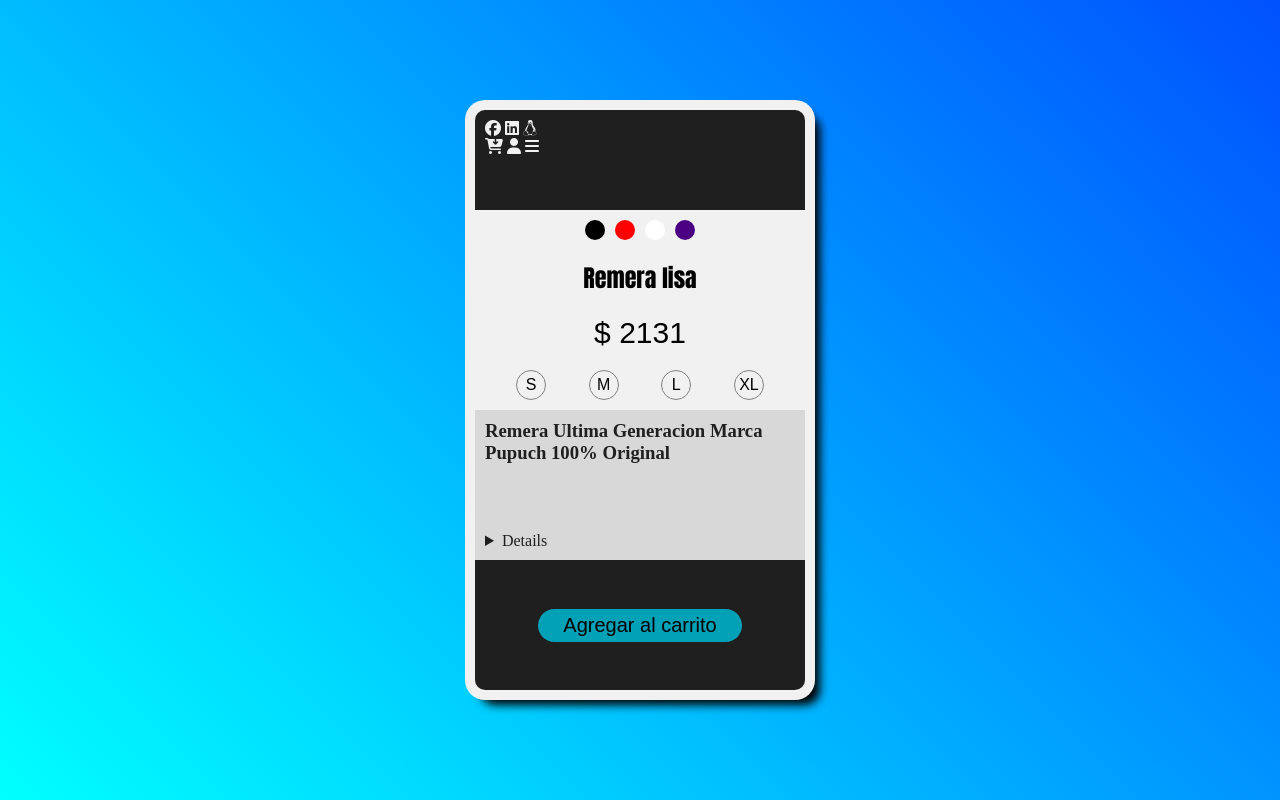
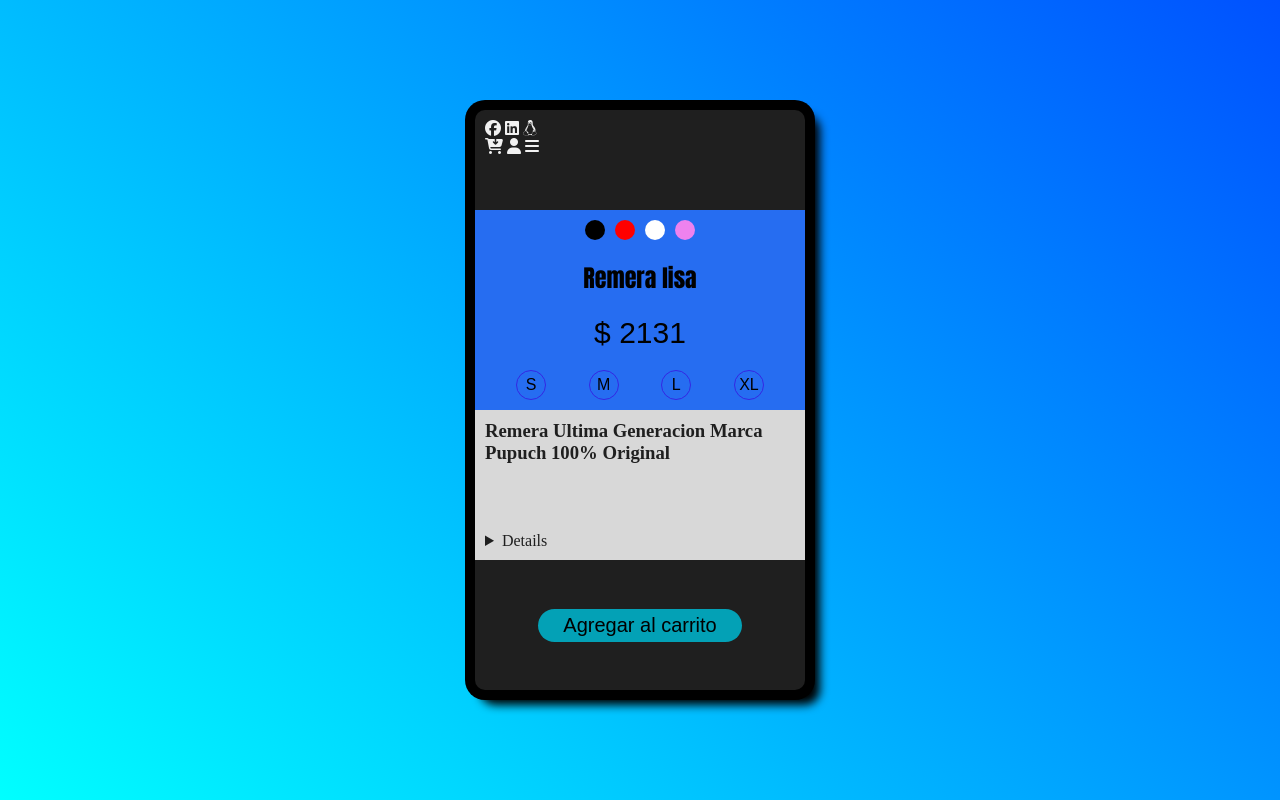
Before and after one commit to Keller471/TP1-TP-JUEVES, a plain HTML site: page index.html in a window 1280 px wide. Drawn offline with Linux system fonts and the light colour scheme.

Commit message:
3er cambio

```diff
--- a/css/style copy.css
+++ b/css/style copy.css
@@ -8,17 +8,20 @@ body{
     height: 100vh;
     width: 100%;
 }
-.negro{
+.negro {
     background-color: black;
 }
-.blanco{
+
+.rojo {
+    background-color: red;
+}
+
+.blanco {
     background-color: white;
 }
-.rojo{
-    background-color: red;
-}
-.violeta{
-    background-color: indigo;
+
+.violeta {
+    background-color: violet;
 }
 .container{
     height: 100%;
@@ -30,7 +33,7 @@ body{
         height: 600px;
         width: 50%;
         max-width: 350px;
-        background-color: #f1f1f1;
+        background-color: #000000;
         border-radius: 20px;
         padding: 10px;
         box-shadow: 10px 10px 10px -5px black;
@@ -55,7 +58,7 @@ body{
         & .producto{
             height: 200px;
             width: 100%;
-            background-color: #f1f1f1;
+            background-color: #266df1;
             padding: 10px;
             display: flex;
             justify-content: space-between;
@@ -86,7 +89,7 @@ body{
                 width: 80%;
                 justify-content: space-between;
                 & li{
-                    border: solid 1px grey;
+                    border: solid 1px rgb(52, 39, 228);
                     width:30px;
                     height:30px;
                     border-radius:50%;
@@ -145,6 +148,6 @@ body{
 }
 @media screen and (orientation=portrait){
     .container{
-        background:linear-gradient(180deg,#1f1f1f ,#03a1b6);
+        background: linear-gradient(45deg, cyan, rgb(0, 81, 255));
     }
 }
```
